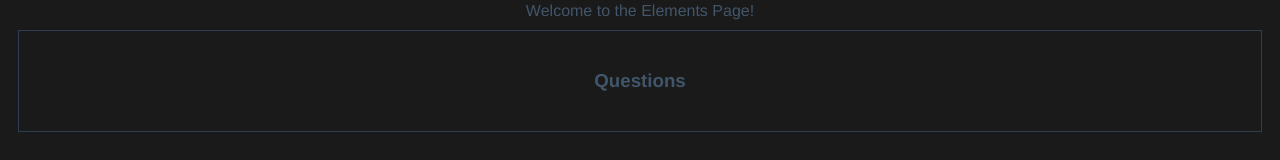
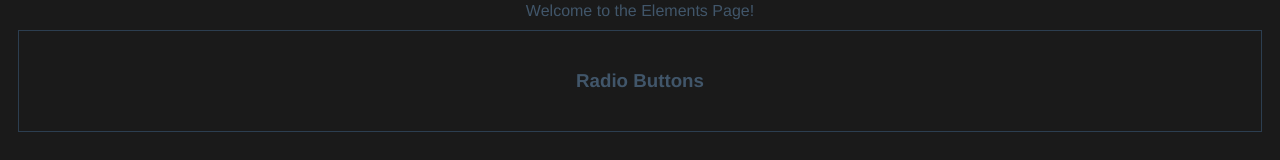
Before and after one commit to Umutayb/vue-test-app, a Vue app: page /elements in a window 1280 px wide. Shown: the part 229-389 px from the top of the page. Built offline with nearby package versions, Linux system fonts and the light colour scheme.

Commit message:
Name updates

```diff
--- a/src/router/index.js
+++ b/src/router/index.js
@@ -9,7 +9,7 @@ import InteractionsPage from "@/views/categories/InteractionsPage.vue";
 import SortablePage from "@/views/tools/SortablePage.vue";
 import DropdownPage from "@/views/tools/DropDownPage.vue";
 import TallPage from "@/views/tools/TallPage.vue";
-import QuestionsPage from "@/views/tools/QuestionsPage.vue";
+import RadioButtonsPage from "@/views/tools/RadioButtonsPage.vue";
 
 const routes = [
   {
@@ -30,7 +30,7 @@ const routes = [
   { path: "/droppable", name: "droppable", component: InteractionsPage },
   { path: "/draggable", name: "draggable", component: InteractionsPage },
   { path: "/tall", name: "tall", component: TallPage },
-  { path: "/questions", name: "questions", component: QuestionsPage }
+  { path: "/radiobuttons", name: "radiobuttons", component: RadioButtonsPage }
 ];
 
 const router = createRouter({
--- a/src/views/categories/ElementsPage.vue
+++ b/src/views/categories/ElementsPage.vue
@@ -17,7 +17,7 @@ export default {
   data() {
       return {
         tools: [
-          { name: "Questions", routeName: "questions" }
+          { name: "Radio Buttons", routeName: "radiobuttons" }
         ],
       };
     }
```
Also changed, not shown: src/views/tools/RadioButtonsPage.vue (renamed from src/views/tools/QuestionsPage.vue).
